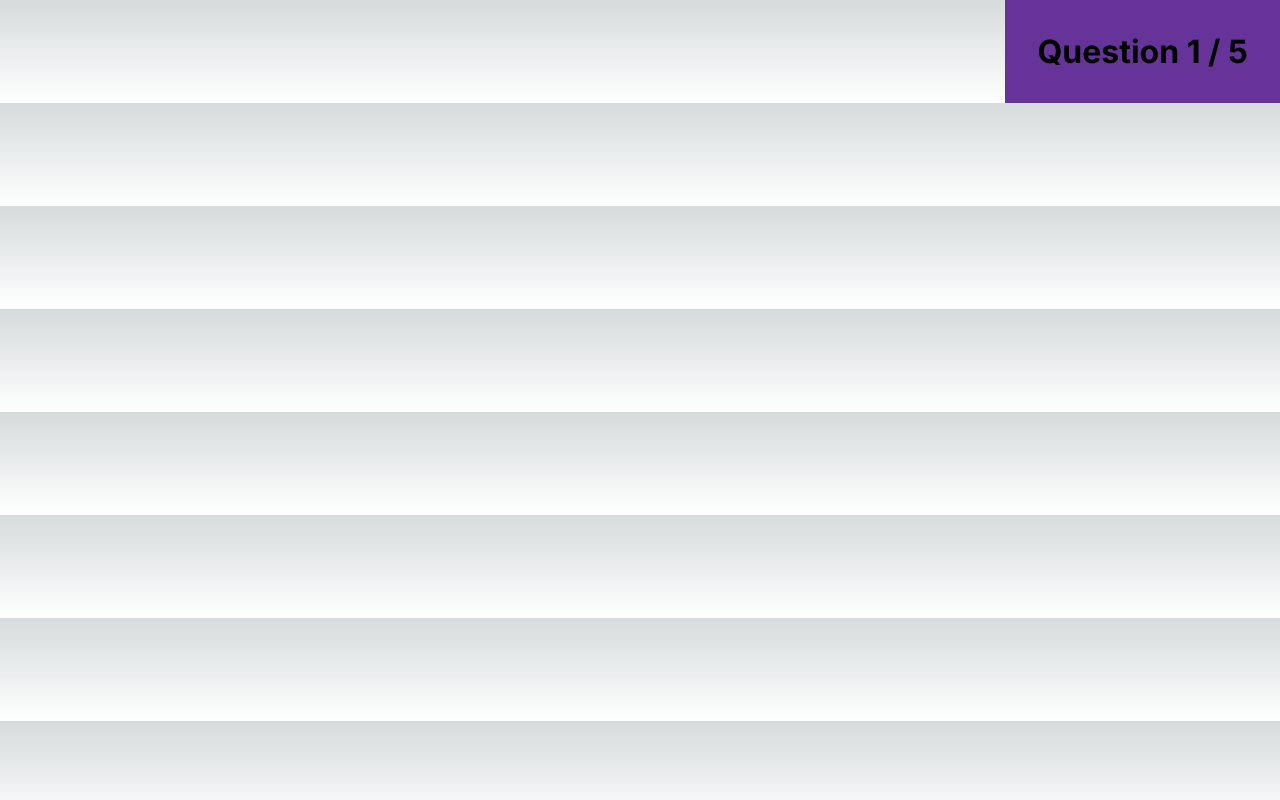
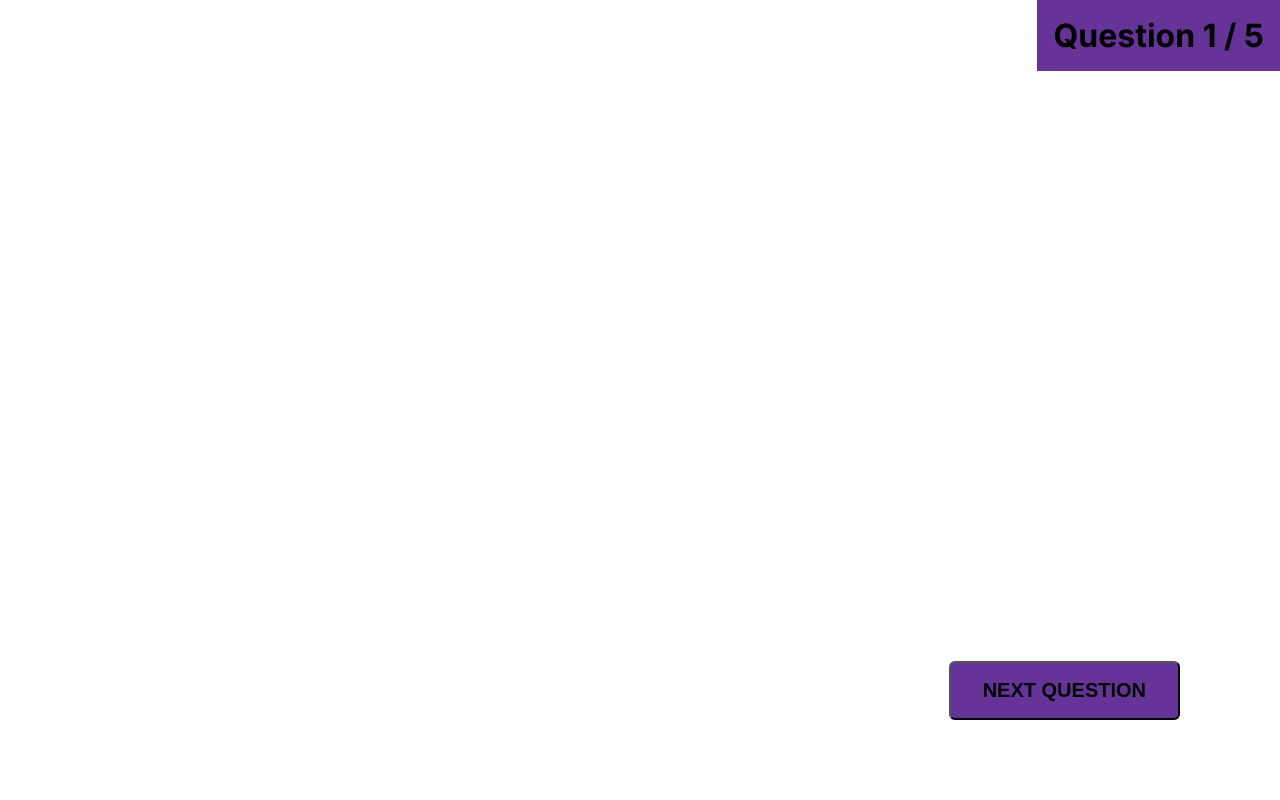
Before and after one commit to singh-ritu/Quiz-Web-App, a Next.js app: page / in a window 1280 px wide. Built offline with nearby package versions, Linux system fonts and the light colour scheme.

Commit message:
questions counters are handled

```diff
--- a/src/app/globals.css
+++ b/src/app/globals.css
@@ -1,9 +1,9 @@
 :root {
   --max-width: 1100px;
   --border-radius: 12px;
-  --font-mono: ui-monospace, Menlo, Monaco, 'Cascadia Mono', 'Segoe UI Mono',
-    'Roboto Mono', 'Oxygen Mono', 'Ubuntu Monospace', 'Source Code Pro',
-    'Fira Mono', 'Droid Sans Mono', 'Courier New', monospace;
+  --font-mono: ui-monospace, Menlo, Monaco, "Cascadia Mono", "Segoe UI Mono",
+    "Roboto Mono", "Oxygen Mono", "Ubuntu Monospace", "Source Code Pro",
+    "Fira Mono", "Droid Sans Mono", "Courier New", monospace;
 
   --foreground-rgb: 0, 0, 0;
   --background-start-rgb: 214, 219, 220;
@@ -86,13 +86,7 @@ body {
 }
 
 body {
-  color: rgb(var(--foreground-rgb));
-  background: linear-gradient(
-      to bottom,
-      transparent,
-      rgb(var(--background-end-rgb))
-    )
-    rgb(var(--background-start-rgb));
+  background-color: white;
 }
 
 a {
--- a/src/app/page.js
+++ b/src/app/page.js
@@ -7,21 +7,50 @@ export default function Home() {
   const styles = {
     display: "flex",
     flexDirection: "column",
-    // alignItems: "center",
     float: "right",
   };
   const [questionCounter, setQuestionCounter] = useState(1);
+
+  const handleNextQuestion = () => {
+    if (questionCounter < 5) setQuestionCounter(questionCounter + 1);
+    else alert("no more questions");
+  };
 
   return (
     <div style={styles}>
       <div
         style={{
           backgroundColor: "rebeccapurple",
-          padding: "2rem",
+          padding: "16px",
         }}
       >
         <h1>{"Question " + questionCounter + " / 5"}</h1>
       </div>
+      <div
+        style={{
+          display: "flex",
+          position: "fixed",
+          right: "100px",
+          bottom: "80px",
+        }}
+      >
+        {questionCounter > 1 && (
+          <button>
+            <h2> LAST QUESTION</h2>
+          </button>
+        )}
+        <button
+          style={{
+            backgroundColor: "rebeccapurple",
+            padding: "16px 32px",
+            borderRadius: "6px",
+            marginLeft: "30px",
+          }}
+          onClick={handleNextQuestion}
+        >
+          <h2> {questionCounter === 5 ? "SUBMIT" : "NEXT QUESTION"} </h2>
+        </button>
+      </div>
     </div>
   );
 }
```
Also changed, not shown: src/app/utils.js (added, +27 -0 lines).
